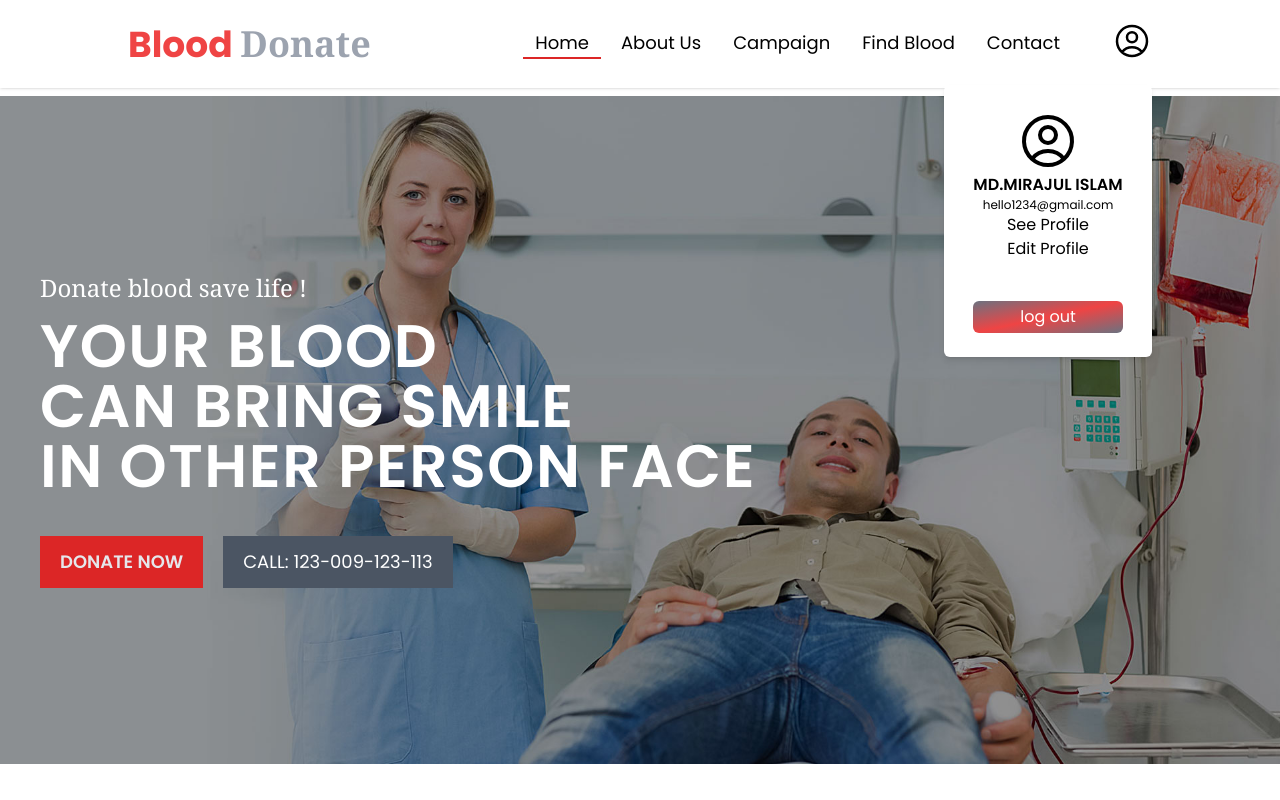
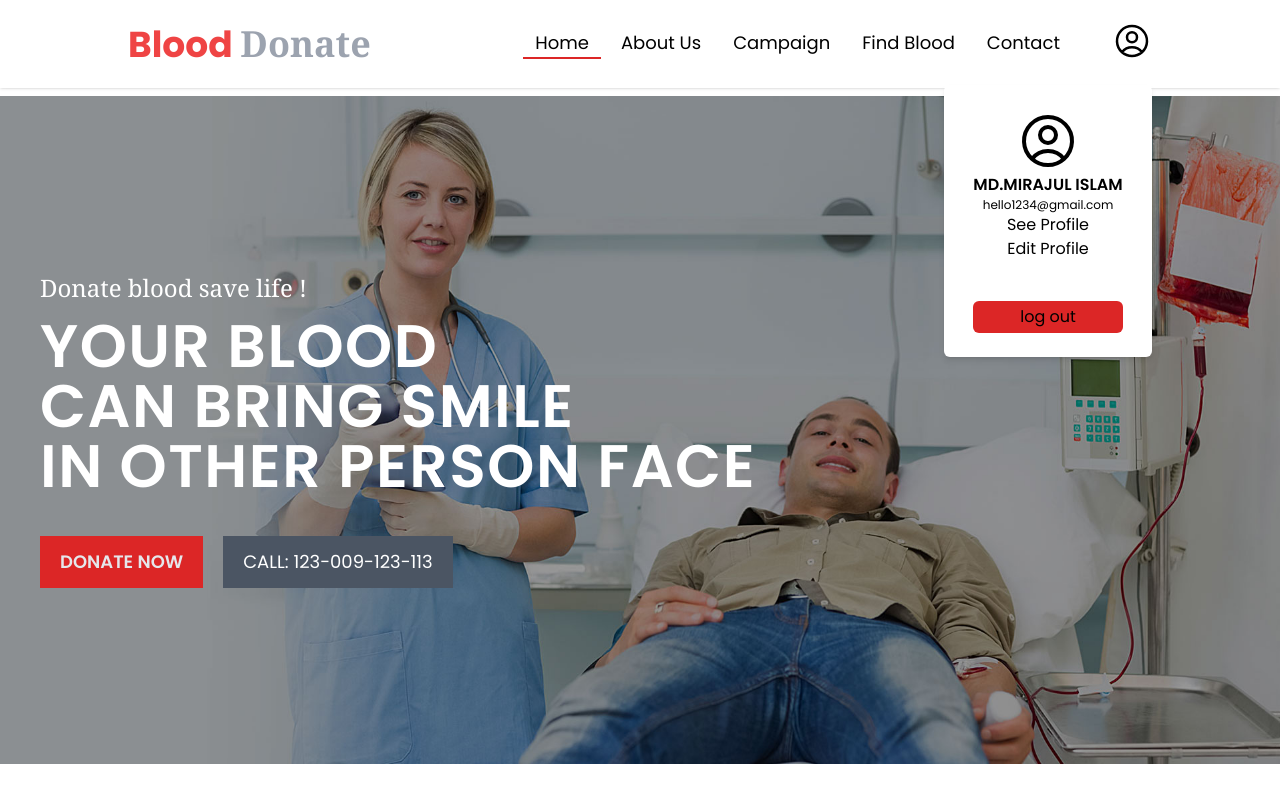
Before and after one commit to miraz66/dream_touch_blood, a React (Vite) app: page / in a window 1280 px wide. Both pictures are taken after a click on the button 1132 px from the left and 40 px from the top of the page. Shown: the top 800 px of the page. Built offline with nearby package versions, Linux system fonts and the light colour scheme.

Commit message:
userProfile

```diff
--- a/src/components/UserProfile.jsx
+++ b/src/components/UserProfile.jsx
@@ -29,7 +29,7 @@ function UserProfileModel() {
 
         <button
           onClick={() => navigate("/login")}
-          className="mt-10 w-full py-1 rounded-md bg-gradient-to-br text-white from-gray-500 via-red-500 to-gray-500"
+          className="mt-10 w-full py-1 rounded-md bg-red-600"
         >
           log out
         </button>
```
